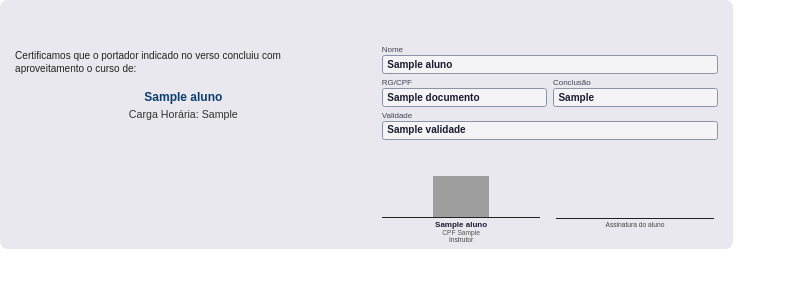
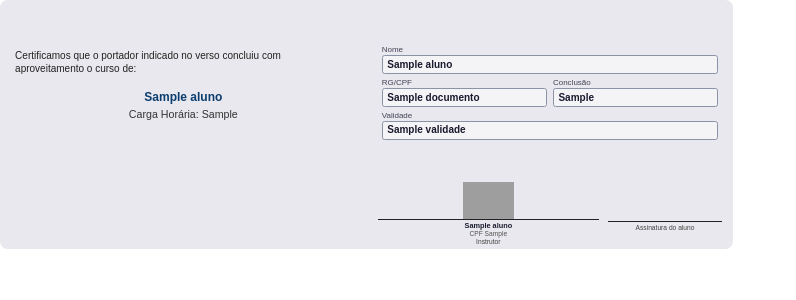
Before and after one commit to KheZsZz/doc_conecta, a Python web app: template src/templates/template_carteirinha.html in a window 1280 px wide. Shown: the top 300 px of the page, without its empty margins (0-796 px from the left). Run offline with Jinja, Linux system fonts and the light colour scheme; the template is opened without the code that fills it: most values are stand-ins (such as "Sample title", 1, 10 or a date in 2020); grey boxes are pictures that could not be loaded.

Commit message:
fix(carteirinhas): nome do instrutor completo sem reticencias; aluno cede espaco

```diff
--- a/src/templates/template_carteirinha.html
+++ b/src/templates/template_carteirinha.html
@@ -14,7 +14,6 @@
   .page { width: 194mm; }
   .page.quebra { break-after: page; }
 
-  /* Card = imagem de fundo inteira */
   .card-row {
     position: relative;
     width: 100%;
@@ -32,7 +31,6 @@
     background-repeat: no-repeat;
   }
 
-  /* Painéis transparentes — só posicionam o conteúdo */
   .panel {
     position: absolute;
     top: 0;
@@ -43,7 +41,6 @@
   .panel-left { left: 0; }
   .panel-right { left: 50%; }
 
-  /* Faixa superior: logo sobre o azul do fundo */
   .topo {
     position: absolute;
     top: 4.5mm;
@@ -59,7 +56,6 @@
     vertical-align: middle;
   }
 
-  /* ---- FRENTE (esquerda) ---- */
   .frente-conteudo {
     position: absolute;
     top: 11mm;
@@ -104,13 +100,12 @@
     vertical-align: middle;
   }
 
-  /* ---- VERSO (direita) ---- */
   .verso-conteudo {
     position: absolute;
     top: 11mm;
     left: 4mm;
     right: 4mm;
-    bottom: 18mm;
+    bottom: 20mm;
   }
   .field-label {
     font-size: 6pt;
@@ -139,19 +134,31 @@
   table.row-2 td:first-child { padding-left: 0; }
   table.row-2 td:last-child { padding-right: 0; }
 
-  /* Assinaturas na base do verso */
+  .assinaturas-row {
+    position: absolute;
+    bottom: 1.2mm;
+    left: 3mm;
+    right: 3mm;
+    display: flex;
+    flex-direction: row;
+    align-items: flex-end;
+    gap: 2.5mm;
+  }
   .assinatura-box {
-    position: absolute;
-    bottom: 1.5mm;
-    width: 42mm;
     text-align: center;
+    min-width: 0;
   }
-  .assinatura-box.esq { left: 4mm; }
-  .assinatura-box.dir { left: 50mm; }
+  .assinatura-box.esq {
+    flex: 1.65 1 0;
+  }
+  .assinatura-box.dir {
+    flex: 0.85 1 0;
+    max-width: 36mm;
+  }
 
   .assinatura-img-slot {
     position: relative;
-    height: 11mm;
+    height: 10mm;
     overflow: hidden;
   }
   .assinatura-img-wrap {
@@ -164,7 +171,7 @@
   }
   .assinatura-img-wrap img {
     display: inline-block;
-    max-height: 11mm;
+    max-height: 10mm;
     max-width: 95%;
   }
   .assinatura-linha {
@@ -174,16 +181,16 @@
   }
   .assinatura-caption {
     padding-top: 0.4mm;
-    min-height: 6.5mm;
+    min-height: 6mm;
   }
   .instrutor-nome {
-    font-size: 6pt;
+    font-size: 5.5pt;
     font-weight: 700;
-    white-space: nowrap;
-    overflow: hidden;
-    text-overflow: ellipsis;
-    max-width: 100%;
+    white-space: normal;
+    overflow: visible;
+    word-break: break-word;
     line-height: 1.15;
+    max-height: 2.5em;
   }
   .instrutor-cpf {
     font-size: 5pt;
@@ -203,11 +210,8 @@
   {% for card in pagina %}
   <div class="card-row{% if IMAGEM_FUNDO %} has-fundo{% endif %}{% if loop.last %} ultimo{% endif %}">
 
-    <!-- FRENTE -->
     <div class="panel panel-left">
-      <div class="topo">
-        <!-- {% if LOGO_CONECTA %}<img src="{{ LOGO_CONECTA }}" alt="Conecta"/>{% endif %} -->
-      </div>
+      <div class="topo"></div>
       <div class="frente-conteudo">
         <div class="texto-cert">
           Certificamos que o portador indicado no verso concluiu com aproveitamento o curso de:
@@ -220,11 +224,8 @@
       </div>
     </div>
 
-    <!-- VERSO -->
     <div class="panel panel-right">
-      <div class="topo">
-        <!-- {% if LOGO_CONECTA %}<img src="{{ LOGO_CONECTA }}" alt="Conecta"/>{% endif %} -->
-      </div>
+      <div class="topo"></div>
       <div class="verso-conteudo">
         <div class="field-label">Nome</div>
         <div class="field-box">{{ card.nome }}</div>
@@ -242,6 +243,7 @@
         <div class="field-box">{{ card.validade }}</div>
       </div>
 
+      <div class="assinaturas-row">
         <div class="assinatura-box esq">
           <div class="assinatura-img-slot">
             {% if card.assinatura_instrutor %}
@@ -268,6 +270,7 @@
           </div>
         </div>
       </div>
+    </div>
 
   </div>
   {% endfor %}
```
Lines whose indentation alone changed are shown as unchanged.
